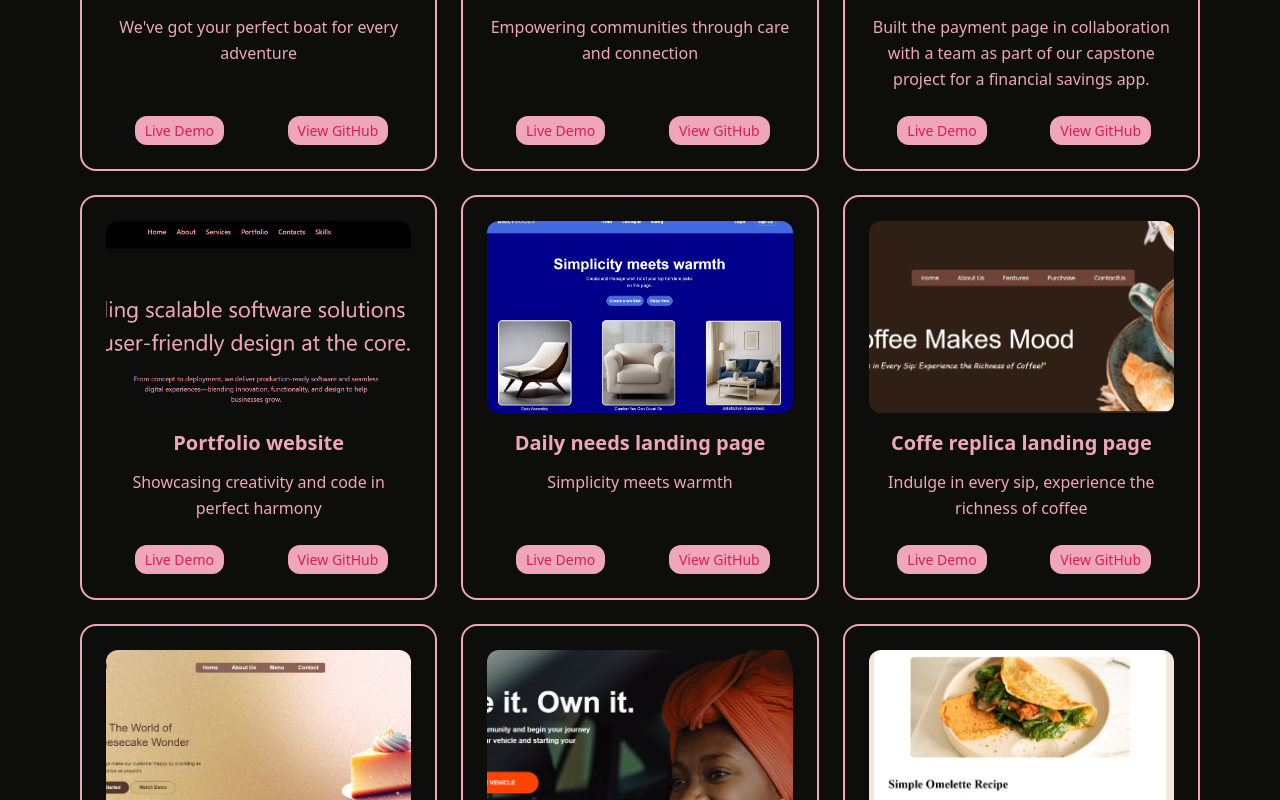
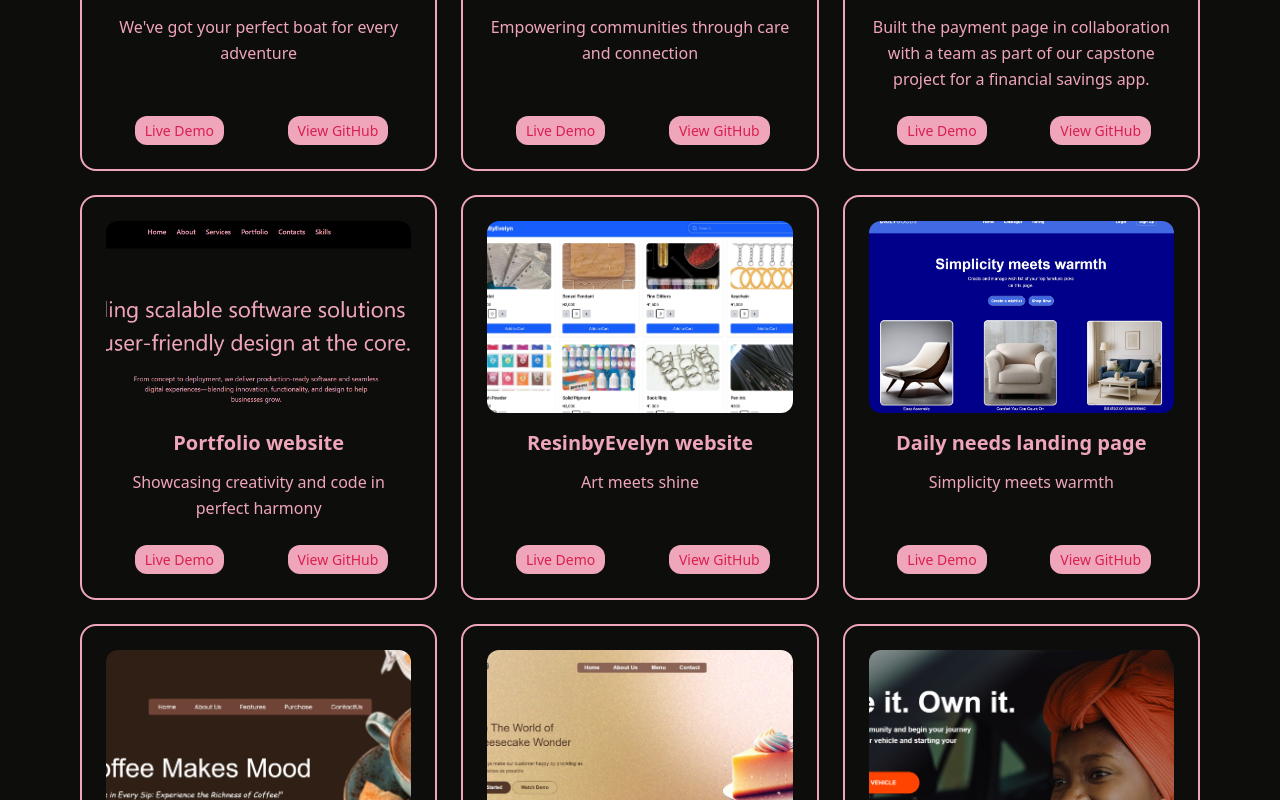
Before and after one commit to Evelynolofin/portfolio, a React (Vite) app: page / in a window 1280 px wide. Shown: the part 1707-2507 px from the top of the page. Built offline with nearby package versions, Linux system fonts and the light colour scheme; the HTML template or start-up script is replaced by a standard one.

Commit message:
added a project to porfolio

```diff
--- a/src/Components/block/Portfolio.jsx
+++ b/src/Components/block/Portfolio.jsx
@@ -8,6 +8,7 @@ import portfolio from '../../assets/portfolio.png'
 import mobile from '../../assets/mobile.png'
 import BreetCares from '../../assets/breetCares.png'
 import AjoPay from '../../assets/Ajopay.png'
+import Resin from '../../assets/ResinbyEvelyn.jpg'
 
 
 const Portfolio = () => {
@@ -43,6 +44,14 @@ const Portfolio = () => {
       image: portfolio,
       Live: "https://portfolio-ashy-seven-40.vercel.app/",
       Github: "https://github.com/Evelynolofin/portfolio.git",
+    },
+    {
+      title: "ResinbyEvelyn website",
+      desc: "Art meets shine",
+      color: "text-[#D91F50]",
+      image: Resin,
+      Live: "https://resin-by-evelyn.vercel.app",
+      Github: "https://github.com/Evelynolofin/ResinByEvelyn",
     },
     {
       title: "Daily needs landing page",
```
Also changed, not shown: src/assets/ResinbyEvelyn.jpg (added).
